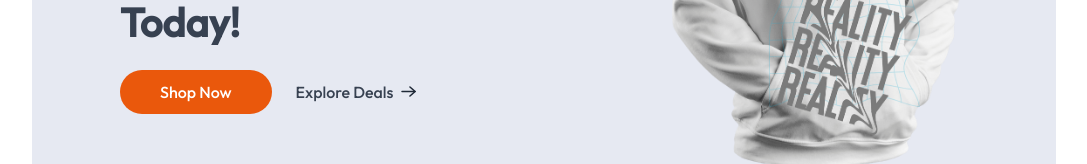
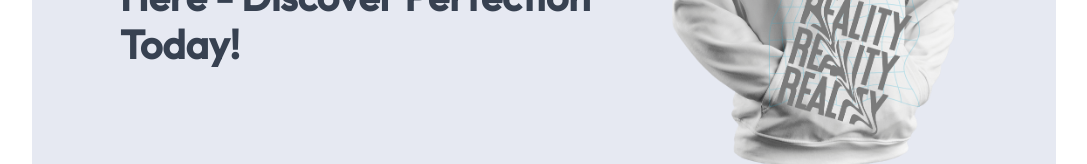
Before and after one commit to sheriffsamir/NextQuickCart, a Next.js app: page / in a window 1280 px wide. Shown: the part 352-516 px from the top of the page, without its empty margins (96-1183 px from the left). Built offline with nearby package versions, Linux system fonts and the light colour scheme; no server answers; the database is empty.

Commit message:
fix: remove unused button text and arrow icon from HeaderSlider component

```diff
--- a/assets/assets.js
+++ b/assets/assets.js
@@ -11,7 +11,6 @@ import twitter_icon from "./twitter_icon.svg";
 import box_icon from "./box_icon.svg";
 import product_list_icon from "./product_list_icon.svg";
 import menu_icon from "./menu_icon.svg";
-import arrow_icon from "./arrow_icon.svg";
 import increase_arrow from "./increase_arrow.svg";
 import decrease_arrow from "./decrease_arrow.svg";
 import arrow_right_icon_colored from "./arrow_right_icon_colored.svg";
@@ -70,7 +69,6 @@ export const assets = {
   box_icon,
   product_list_icon,
   menu_icon,
-  arrow_icon,
   increase_arrow,
   decrease_arrow,
   arrow_right_icon_colored,
--- a/components/HeaderSlider.jsx
+++ b/components/HeaderSlider.jsx
@@ -8,24 +8,18 @@ const HeaderSlider = () => {
       id: 1,
       title: "Experience HumAngle Merch - Your Perfect Outfit Awaits!",
       offer: "Limited Time Offer 10% Off",
-      buttonText1: "Buy now",
-      buttonText2: "Find more",
       imgSrc: assets.header_shirt_image,
     },
     {
       id: 2,
       title: "Next-Level Designe Starts Here - Discover Perfection Today!",
       offer: "Hurry up only few lefts!",
-      buttonText1: "Shop Now",
-      buttonText2: "Explore Deals",
       imgSrc: assets.header_hoodie_image,
     },
     {
       id: 3,
       title: "Fueled by facts & coffee!",
       offer: "Exclusive Deal 20% Off",
-      buttonText1: "Order Now",
-      buttonText2: "Learn More",
       imgSrc: assets.header_mugs_image,
     },
   ];
@@ -62,18 +56,7 @@ const HeaderSlider = () => {
                 {slide.title}
               </h1>
               <div className="flex items-center mt-4 md:mt-6 ">
-                <button className="md:px-10 px-7 md:py-2.5 py-2 bg-orange-600 rounded-full text-white font-medium">
-                  {slide.buttonText1}
-                </button>
-                <button className="group flex items-center gap-2 px-6 py-2.5 font-medium">
-                  {slide.buttonText2}
-                  <Image
-                    className="group-hover:translate-x-1 transition"
-                    src={assets.arrow_icon}
-                    alt="arrow_icon"
-                  />
-                </button>
-              </div>
+                </div>
             </div>
             <div className="flex items-center flex-1 justify-center">
               <Image
```
